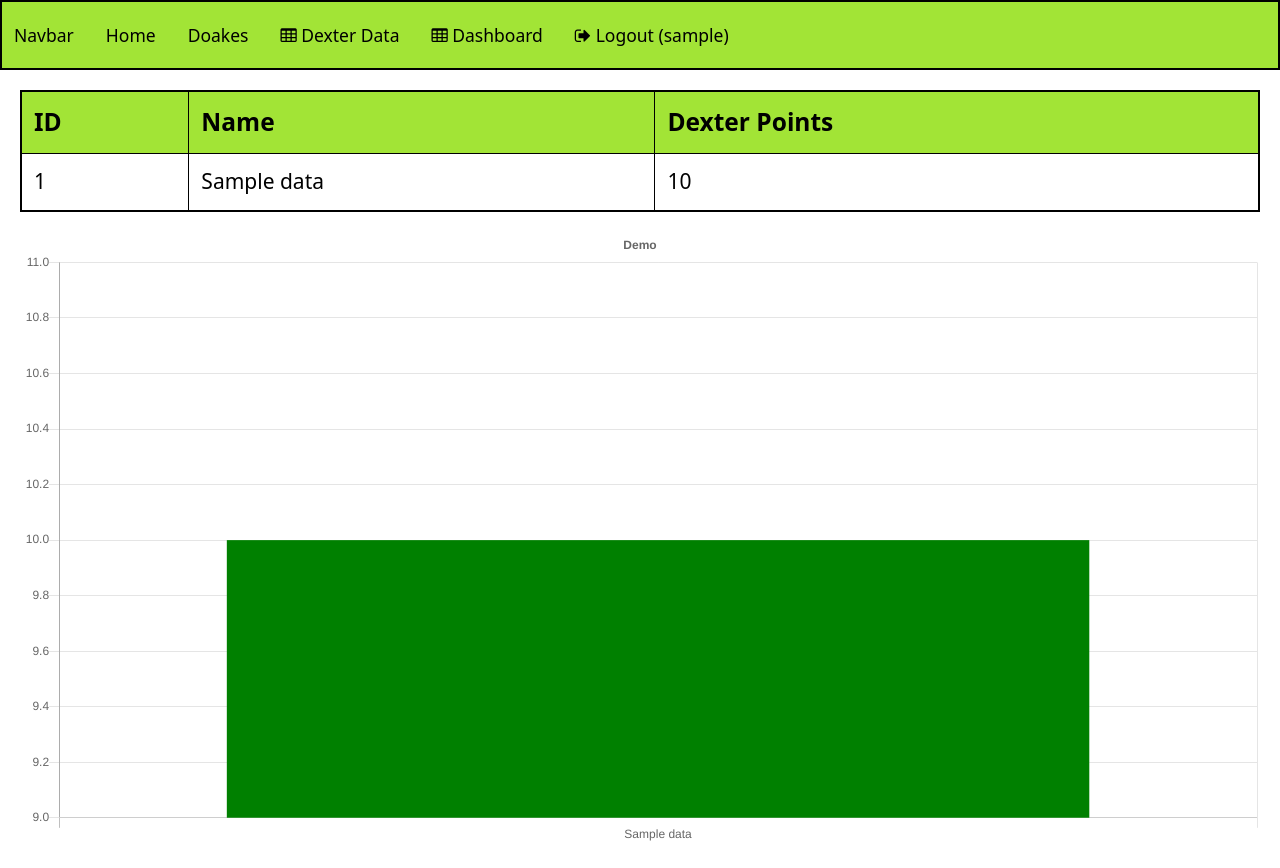
After one commit to legchum/django-spud, a Django app: page /dexter_data in a window 1280 px wide. The commit adds this page. Run offline with Django 5.2, Linux system fonts and the light colour scheme; a user stored in the database is signed in; tables that the repository leaves empty hold one stand-in row (values such as "Sample post"); some libraries are stand-ins or nearby versions.

Commit message:
dexterify

```diff
--- a/spud/website/models.py
+++ b/spud/website/models.py
@@ -12,3 +12,7 @@ class Record(models.Model):
 
     def __str__(self):
         return self.first_name + " " + self.last_name
+
+class Dexter_data(models.Model):
+    name = models.CharField(max_length=50)
+    dexter_points = models.IntegerField()
--- a/spud/website/templates/components/navbar.html
+++ b/spud/website/templates/components/navbar.html
@@ -13,37 +13,42 @@
                         <span class="visually-hidden">(current)</span>
                     </a>
                 </li>
-
                 <li class="nav-item">
-                    <a class="nav-link" href="#">About</a>
+                    <a class="nav-link active" href="{% url 'doakes' %}"
+                        >Doakes
+                        <span class="visually-hidden">(current)</span>
+                    </a>
                 </li>
                 {% if user.is_authenticated %}
                 <li class="nav-item">
-                    <a class="nav-link" href="{% url 'dashboard' %}">Dashboard</a>
+                    <a class="nav-link" href="{% url 'dexter_data' %}"
+                    ><i class="fa fa-table" aria-hidden="true"></i>  Dexter Data</a
+                    >
+                </li>
+                <li class="nav-item">
+                    <a class="nav-link" href="{% url 'dashboard' %}"
+                    ><i class="fa fa-table" aria-hidden="true"></i>  Dashboard</a
+                    >
                 </li>
                 <li class="nav-item">
                     <a class="nav-link" href="{% url 'logout' %}"
-                        >Logout ({{ user.username }})</a
+                        ><i class="fa fa-sign-out" aria-hidden="true"></i>  Logout ({{ user.username }})</a
                     >
                 </li>
                 {% else %}
                 <li class="nav-item">
                     <a class="nav-link" href="{% url 'login' %}"
-                        >Login</a
+                        ><i class="fa fa-sign-in" aria-hidden="true"></i>  Login</a
                     >
                 </li>
                 <li class="nav-item">
                     <a class="nav-link" href="{% url 'register' %}"
-                        >Register</a
+                        ><i class="fa fa-user-plus" aria-hidden="true"></i>  Register</a
                     >
                 </li>
                 {% endif %}
             </ul>
 
-      <form class="d-flex">
-        <input class="form-control me-sm-2" type="search" placeholder="Search">
-        <button class="btn btn-secondary my-2 my-sm-0" type="submit">Search</button>
-      </form>
     </div>
   </div>
 </nav>
--- a/spud/website/templates/pages/base.html
+++ b/spud/website/templates/pages/base.html
@@ -7,6 +7,7 @@
         <title>Document</title>
         <link rel="stylesheet" href="{% static 'css/style.css' %}" />
         <link rel="stylesheet" href="{% static 'css/bootstrap.min.css' %}" />
+        <link rel="stylesheet" href="https://cdnjs.cloudflare.com/ajax/libs/font-awesome/4.7.0/css/font-awesome.min.css">
     </head>
     <body>
         {% include 'components/navbar.html' %}
--- a/spud/website/templates/pages/dashboard.html
+++ b/spud/website/templates/pages/dashboard.html
@@ -27,7 +27,7 @@
                 <td>{{Record.address}}</td>
                 <td>{{Record.city}}</td>
                 <td>{{Record.creation_data}}</td>
-                <td> <a href="{% url 'view_record' Record.id %}" class="btn btn-sm btn-info">View</a> </td>
+                <td> <a href="{% url 'view_record' Record.id %}" class="btn btn-sm btn-info"> <i class="fa fa-eye" aria-hidden="true"></i> View</a> </td>
             </tr>
             {% endfor %}
         {% endif %}
--- /dev/null
+++ b/spud/website/templates/pages/dexter_data.html
@@ -0,0 +1,50 @@
+{% extends 'pages/base.html' %}
+{% block content %}
+<script src="https://cdnjs.cloudflare.com/ajax/libs/Chart.js/2.9.4/Chart.js"></script>
+
+<div style="margin: 20px;">
+    <table class="table table-hover table-bordered ">
+    <thead class="table-primary">
+        <tr class="fs-3">
+        <th scope="col">ID</th>
+        <th scope="col">Name</th>
+        <th scope="col">Dexter Points</th>
+        </tr>
+        </thead>
+        <tbody>
+        {% if Dexter_data %}
+            {% for Record in Dexter_data %}
+            <tr class="fs-4">
+                <td>{{Record.id}}</td>
+                <td>{{Record.name}}</td>
+                <td>{{Record.dexter_points}}</td>
+            </tr>
+            {% endfor %}
+        {% endif %}
+        </tbody>
+    </table>
+
+    <canvas id="myChart" class="w-100"></canvas>
+    <script>
+
+      new Chart("myChart", {
+        type: "bar",
+        data: {
+          labels: [{% for row in Dexter_data %} '{{row.name}}', {% endfor %}],
+          datasets: [{
+            backgroundColor: "green",
+            data: [{% for row in Dexter_data %} {{row.dexter_points}}, {% endfor %}]
+          }]
+        },
+        options: {
+          legend: {display: false},
+          title: {
+            display: true,
+            text: "Demo"
+          }
+        }
+      });
+    </script>
+</div>
+
+{% endblock %}
--- a/spud/website/templates/pages/login.html
+++ b/spud/website/templates/pages/login.html
@@ -12,7 +12,7 @@
             {% csrf_token %} {{form|crispy}}
             <br />
             <button type="submit" class="btn btn-primary w-100 btn-block p-2">
-                login
+                <i class="fa fa-sign-in" aria-hidden="true"></i>  Log In
             </button>
         </form>
         <br />
--- a/spud/website/templates/pages/register.html
+++ b/spud/website/templates/pages/register.html
@@ -12,7 +12,7 @@
             {% csrf_token %} {{form|crispy}}
             <br />
             <button type="submit" class="btn btn-primary w-100 btn-block p-2">
-                create account
+                <i class="fa fa-user-plus" aria-hidden="true"></i>  Create Account
             </button>
         </form>
         <br />
--- a/spud/website/urls.py
+++ b/spud/website/urls.py
@@ -8,6 +8,8 @@ urlpatterns = [
     path("login", views.login, name="login"),
     path("logout", views.user_logout, name="logout"),
     path("dashboard", views.dashboard, name="dashboard"),
+    path("doakes", views.doakes, name="doakes"),
+    path("dexter_data", views.dexter_data, name="dexter_data"),
     path("create_record", views.create_record, name="create_record"),
     path("update_record/<int:pk>", views.update_record, name="update_record"),
     path("view_record/<int:pk>", views.view_record, name="view_record"),
--- a/spud/website/views.py
+++ b/spud/website/views.py
@@ -3,7 +3,7 @@ from django.contrib.auth import authenticate, login as auth_login, logout
 from django.contrib import messages
 from .forms import CreateUserForm, LoginForm, CreateRecordForm, UpdateRecordForm
 from django.contrib.auth.decorators import login_required
-from .models import Record
+from .models import Record, Dexter_data
 
 # Create your views here.
 def home(request):
@@ -32,6 +32,7 @@ def login(request):
 
 def user_logout(request):
     logout(request)
+    messages.success(request, 'Logged Out Successfully!')
     return redirect('')
 
 def register(request):
@@ -48,6 +49,15 @@ def register(request):
 
     return render(request,"pages/register.html",context=context)
 
+def doakes(request):
+    return render(request, 'pages/doakes.html')
+
+@login_required(login_url="login")
+def dexter_data(request):
+    my_dexter_data = Dexter_data.objects.all()
+    context = {'Dexter_data':my_dexter_data}
+    return render(request, 'pages/dexter_data.html', context=context)
+
 @login_required(login_url="login")
 def dashboard(request):
 
@@ -63,6 +73,7 @@ def create_record(request):
 
         if form.is_valid():
             form.save()
+            messages.success(request, 'Record created successfully!')
             return redirect("dashboard")
 
     context = {'create_form':form}
@@ -77,6 +88,7 @@ def update_record(request, pk):
         form = UpdateRecordForm(request.POST, instance=record)
         if form.is_valid:
             form.save()
+            messages.success(request, 'Record updated successfully!')
             return redirect("dashboard")
     context = {'update_form': form}
     return render(request, 'pages/update_record.html', context=context)
@@ -91,4 +103,5 @@ def view_record(request, pk):
 def delete_record(request, pk):
     record = Record.objects.get(id=pk)
     record.delete()
+    messages.success(request, 'Record deleted successfully!')
     return redirect('dashboard')
```
Also changed, not shown: spud/website/templates/pages/create_record.html (+6 -2 lines), spud/website/templates/pages/doakes.html (added, +15 -0 lines), spud/website/templates/pages/view_record.html (+5 -4 lines), spud/website/migrations/0002_dexter_data.py (added).
